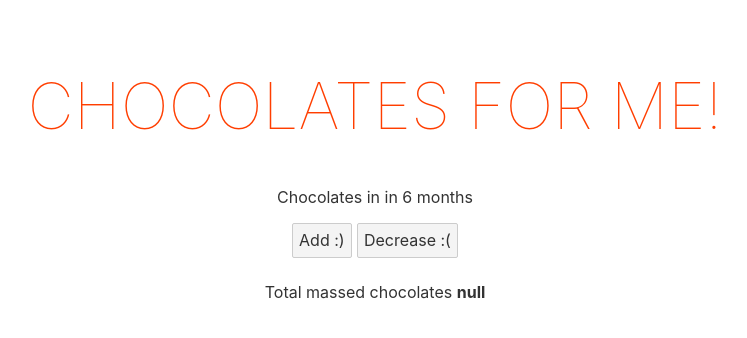
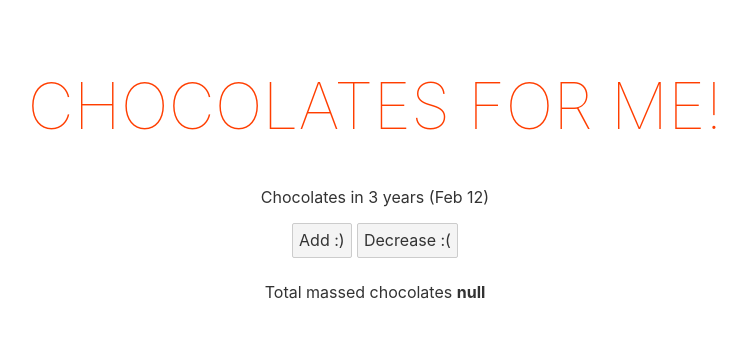
Before and after one commit to Grayson-code/chocolate-count, a Svelte app: page / in a window 1280 px wide. Shown: the top 338 px of the page, without its empty margins (265-1012 px from the left). Built offline with nearby package versions, Linux system fonts and the light colour scheme.

Commit message:
fix eeeee

```diff
--- a/src/App.svelte
+++ b/src/App.svelte
@@ -2,8 +2,8 @@
   import moment from "moment";
   import localforage from "localforage";
   import { onMount } from "svelte";
-  let count: any;
-  const relativeTime = moment("20230212", "YYYYMMDD").fromNow();
+  let count: number = 1;
+  const relativeTime = moment("20250212", "YYYYMMDD").fromNow();
   onMount(async () => {
     count = await localforage.getItem('count')
   });
@@ -19,7 +19,7 @@
 
 <main>
   <h1>Chocolates For Me!</h1>
-  <p>Chocolates in {relativeTime}</p>
+  <p>Chocolates {relativeTime} (Feb 12)</p>
   <button on:click={handleClick}>
     Add :)
   </button>
```
